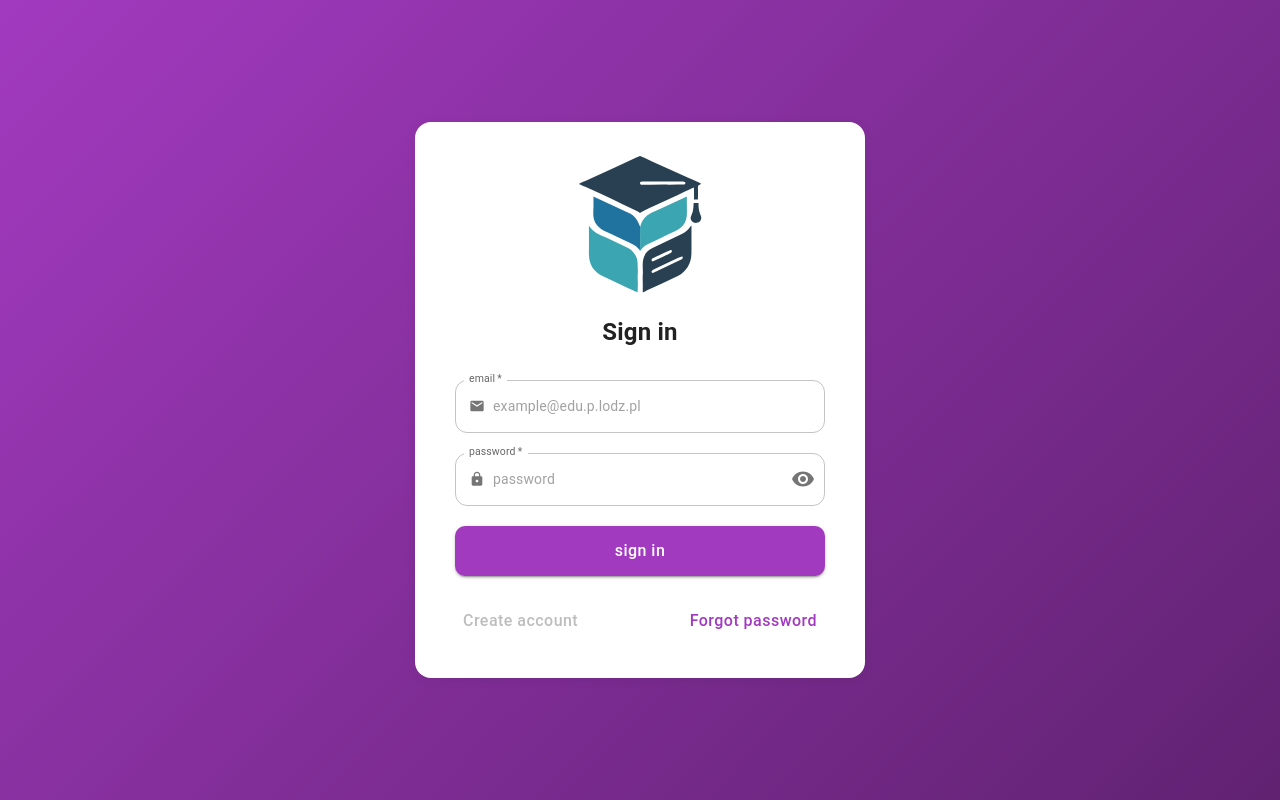
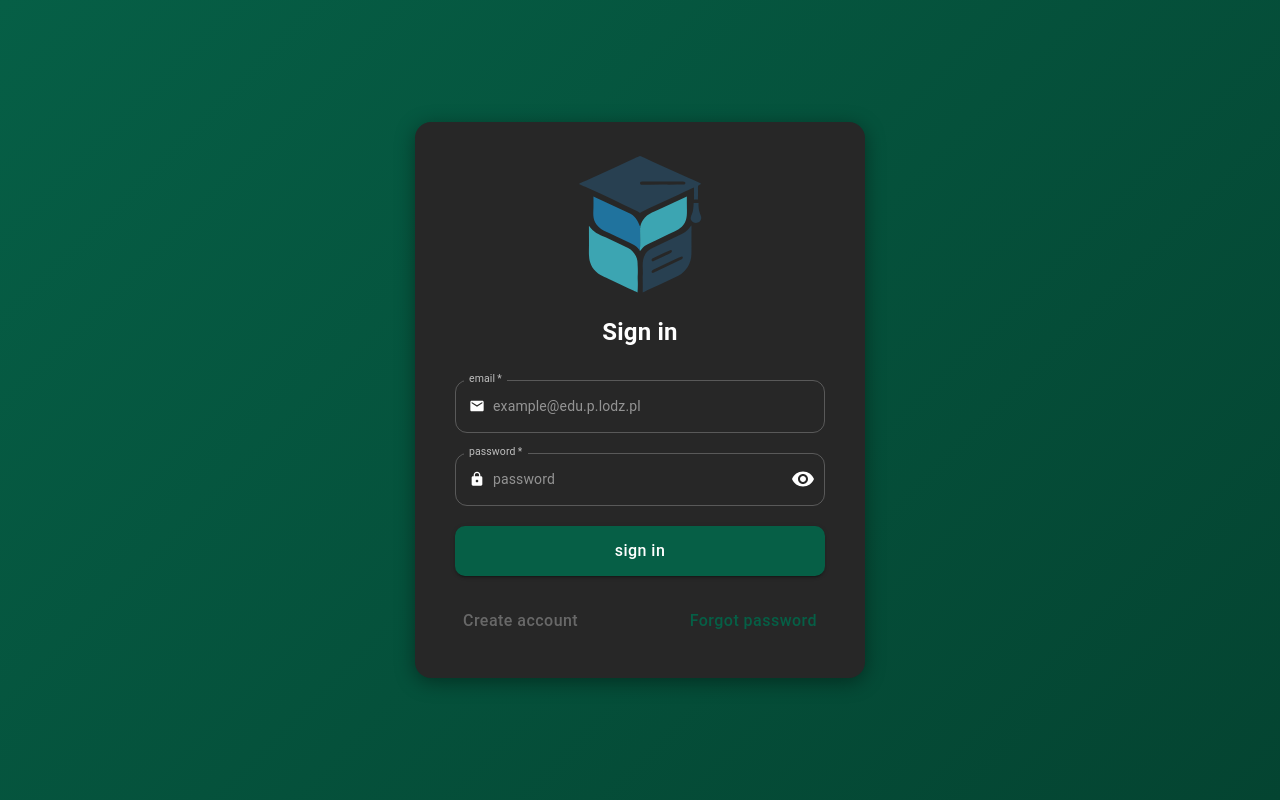
Before and after one commit to ziomciopoziomcio/Smart-University-Scheduler, a React (Vite) app in the folder frontend/: page /login in a window 1280 px wide. Built offline with nearby package versions, Linux system fonts and the light colour scheme; no server answers.

Commit message:
testing dark mode

```diff
--- a/frontend/src/theme/theme.ts
+++ b/frontend/src/theme/theme.ts
@@ -128,7 +128,7 @@ export const createAppTheme = (config: ThemeConfig) => {
 
 
 export const theme = createAppTheme({
-    preset: 'amethyst',
-    mode: 'light',
+    preset: 'emerald',
+    mode: 'dark',
     baseFontSize: 16
 });
```
